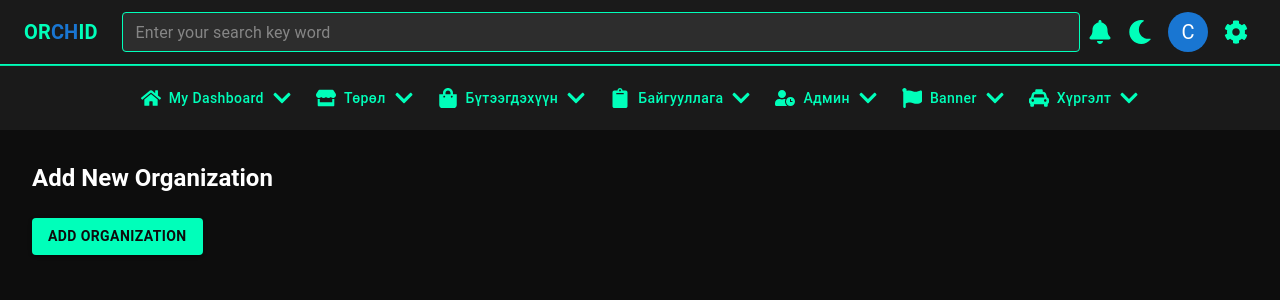
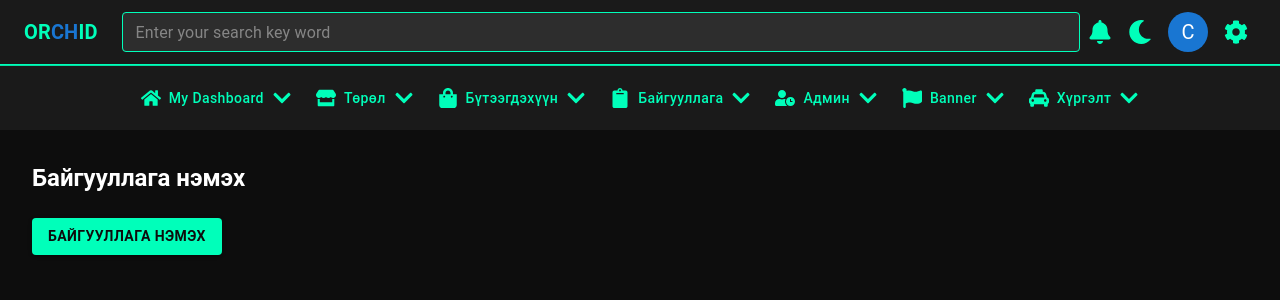
Before and after one commit to OrchidInk/orchidadmin, a Next.js app: page /admin/org/add in a window 1280 px wide. Shown: the top 300 px of the page. Built offline with nearby package versions, Linux system fonts and the light colour scheme.

Commit message:
done add org

```diff
--- a/src/pages/admin/org/add/index.tsx
+++ b/src/pages/admin/org/add/index.tsx
@@ -40,8 +40,8 @@ const OrgAdd = (props: Props) => {
     try {
       await axios.post(`${apiSuperAdminOrganization}/create`, {
         customerName: orgName,
-        contractStartDate: Math.floor(new Date(contractStartDate).getTime() / 1000),
-        contractEndDate: Math.floor(new Date(contractEndDate).getTime() / 1000),
+        contractStartDate: new Date(contractStartDate).toISOString(),
+        contractEndDate: new Date(contractEndDate).toISOString(),
         isActive
       });
 
@@ -61,7 +61,7 @@ const OrgAdd = (props: Props) => {
     setOrgName('');
     setContractStartDate('');
     setContractEndDate('');
-    setIsActive(true); // Reset to default true
+    setIsActive(true);
   };
 
   return (
@@ -69,25 +69,25 @@ const OrgAdd = (props: Props) => {
       <Header />
       <Box sx={{ backgroundColor: '#0d0d0d', minHeight: '100vh', color: '#ffffff', p: 4 }}>
         <Typography variant="h5" sx={{ mb: 3, fontWeight: 'bold' }}>
-          Add New Organization
+         Байгууллага нэмэх
         </Typography>
         <Button
           variant="contained"
           onClick={() => setAddModalOpen(true)}
           sx={{ backgroundColor: '#00ffba', color: '#0d0d0d', fontWeight: 'bold', mb: 3 }}
         >
-          Add Organization
+         Байгууллага нэмэх
         </Button>
         <Dialog open={addModalOpen} onClose={() => setAddModalOpen(false)}>
           <DialogTitle sx={{ color: '#ffffff', backgroundColor: '#1a1a1a' }}>
-            Add New Organization
+            Шинээр Байгууллага бүртгэх
           </DialogTitle>
           <DialogContent sx={{ backgroundColor: '#1a1a1a' }}>
             <Grid container spacing={2}>
               <Grid item xs={12}>
                 <TextField
                   fullWidth
-                  label="Organization Name"
+                  label="Байгууллагын нэр"
                   variant="outlined"
                   value={orgName}
                   onChange={(e) => setOrgName(e.target.value)}
@@ -97,7 +97,7 @@ const OrgAdd = (props: Props) => {
               <Grid item xs={12}>
                 <TextField
                   fullWidth
-                  label="Contract Start Date"
+                  label="Гэрээ байгуулсан огноо"
                   type="date"
                   variant="outlined"
                   value={contractStartDate}
@@ -109,7 +109,7 @@ const OrgAdd = (props: Props) => {
               <Grid item xs={12}>
                 <TextField
                   fullWidth
-                  label="Contract End Date"
+                  label="Гэрээ дуусах огноо"
                   type="date"
                   variant="outlined"
                   value={contractEndDate}
@@ -118,7 +118,7 @@ const OrgAdd = (props: Props) => {
                   sx={{ mb: 2, input: { color: '#ffffff' }, label: { color: '#ffffff' } }}
                 />
               </Grid>
-              <Grid item xs={12}>
+              {/* <Grid item xs={12}>
                 <TextField
                   fullWidth
                   label="Is Active"
@@ -132,7 +132,7 @@ const OrgAdd = (props: Props) => {
                   <option value="true">Active</option>
                   <option value="false">Inactive</option>
                 </TextField>
-              </Grid>
+              </Grid> */}
             </Grid>
           </DialogContent>
           <DialogActions sx={{ backgroundColor: '#1a1a1a' }}>
```
